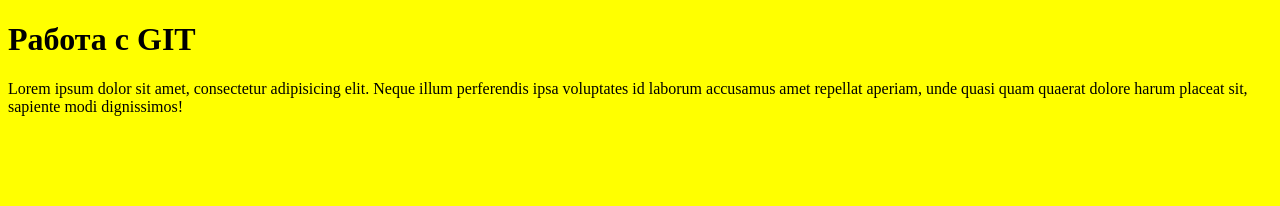
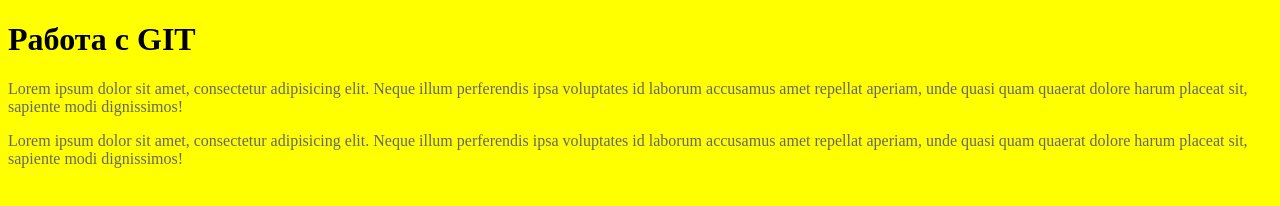
Before and after one commit to annetigorevna87/hw4_gittest, a plain HTML site: page index.html in a window 1280 px wide. Drawn offline with Linux system fonts and the light colour scheme.

Commit message:
4h commit

```diff
--- a/css/main.css
+++ b/css/main.css
@@ -1,3 +1,7 @@
 body {
 	background: yellow;
 }
+
+p {
+	color: #666;
+}
--- a/index.html
+++ b/index.html
@@ -11,5 +11,7 @@
 
 	<p>Lorem ipsum dolor sit amet, consectetur adipisicing elit. Neque illum perferendis ipsa voluptates id laborum accusamus amet repellat aperiam, unde quasi quam quaerat dolore harum placeat sit, sapiente modi dignissimos!</p>
 
+	<p>Lorem ipsum dolor sit amet, consectetur adipisicing elit. Neque illum perferendis ipsa voluptates id laborum accusamus amet repellat aperiam, unde quasi quam quaerat dolore harum placeat sit, sapiente modi dignissimos!</p>
+
 </body>
 </html>
```
